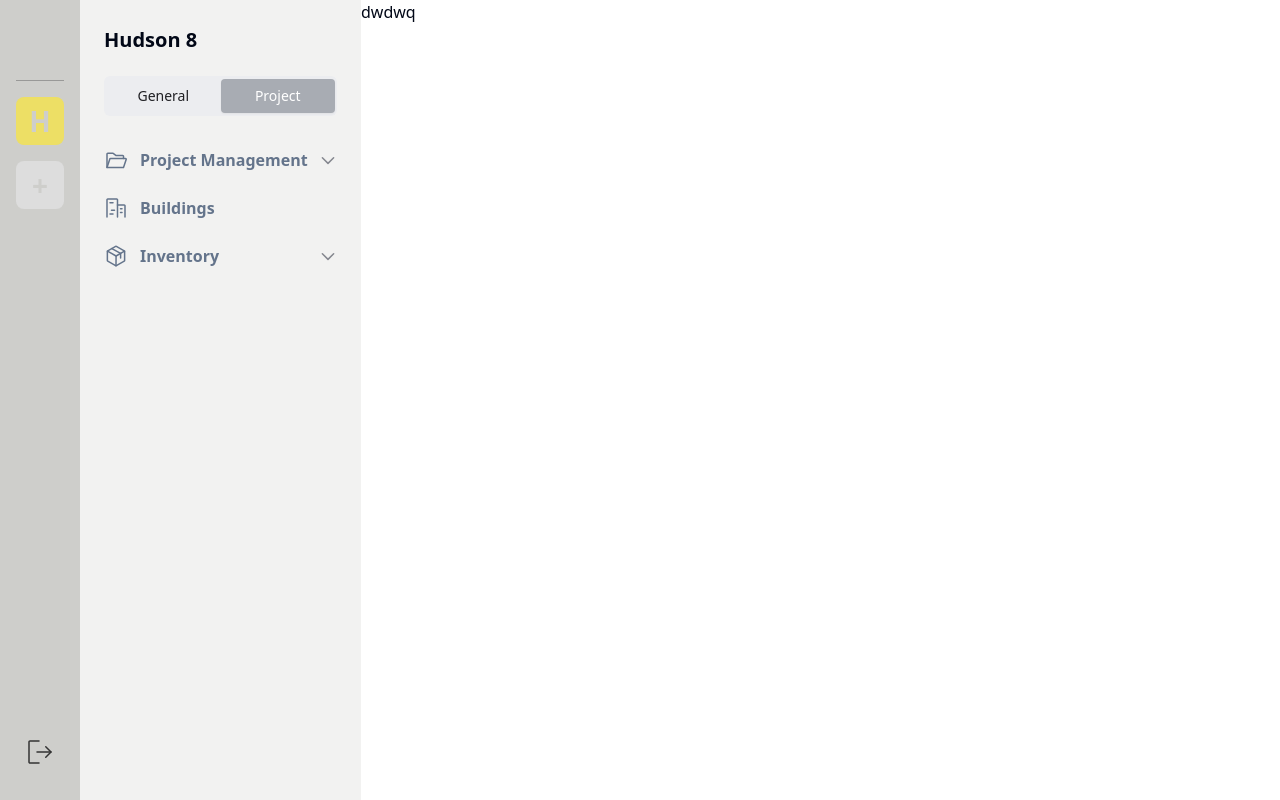
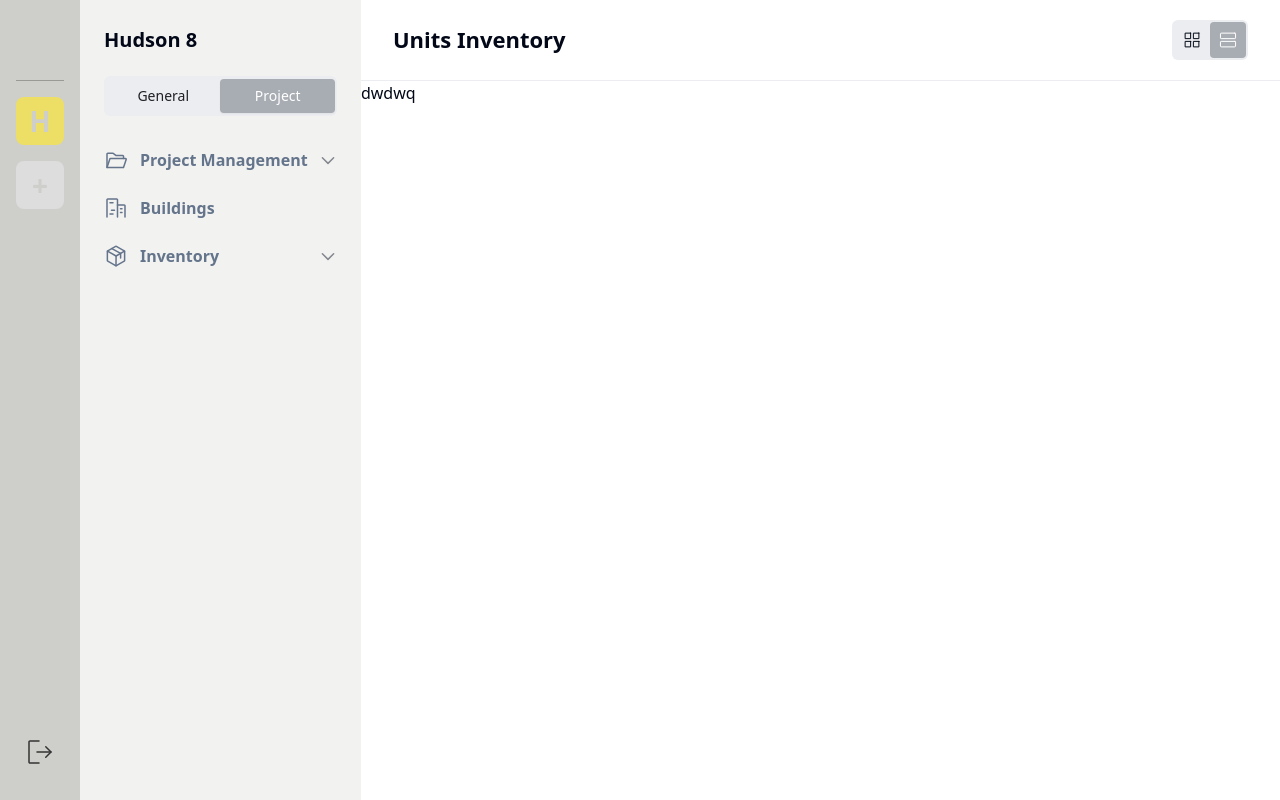
Before and after one commit to oliiaroleksandr/assignment2-inventory, a React (Vite) app: page / in a window 1280 px wide. Built offline with nearby package versions, Linux system fonts and the light colour scheme.

Commit message:
created header

```diff
--- a/package.json
+++ b/package.json
@@ -17,6 +17,8 @@
     "@radix-ui/react-select": "^2.0.0",
     "@radix-ui/react-switch": "^1.0.3",
     "@radix-ui/react-tabs": "^1.0.4",
+    "@radix-ui/react-toggle": "^1.0.3",
+    "@radix-ui/react-toggle-group": "^1.0.4",
     "class-variance-authority": "^0.7.0",
     "clsx": "^2.1.1",
     "lucide-react": "^0.395.0",
--- /dev/null
+++ b/src/components/layout/Header.tsx
@@ -0,0 +1,24 @@
+import { HardDrivesOutline, SquaresFourOutline } from "@/icons";
+import { ToggleGroup, ToggleGroupItem } from "../ui";
+
+const Header = () => {
+  return (
+    <header className="border-b border-[#ECEDF0] px-8 py-5">
+      <div className="flex items-center justify-between">
+        <h1 className="text-[1.375rem] font-bold leading-[1.27]">
+          Units Inventory
+        </h1>
+        <ToggleGroup type="single" defaultValue="2">
+          <ToggleGroupItem value="1">
+            <SquaresFourOutline />
+          </ToggleGroupItem>
+          <ToggleGroupItem value="2">
+            <HardDrivesOutline />
+          </ToggleGroupItem>
+        </ToggleGroup>
+      </div>
+    </header>
+  );
+};
+
+export default Header;
--- a/src/components/layout/Layout.tsx
+++ b/src/components/layout/Layout.tsx
@@ -1,13 +1,17 @@
 import { PropsWithChildren } from "react";
 import Sidebar from "./Sidebar";
 import Toolbar from "./Toolbar";
+import Header from "./Header";
 
 const Layout = ({ children }: PropsWithChildren) => {
   return (
     <div className="flex min-h-screen items-stretch overflow-hidden">
       <Sidebar />
       <Toolbar />
-      {children}
+      <div className="grow">
+        <Header />
+        <main>{children}</main>
+      </div>
     </div>
   );
 };
--- a/src/components/layout/Sidebar.tsx
+++ b/src/components/layout/Sidebar.tsx
@@ -2,7 +2,7 @@ import { SignOutOutline } from "@/icons";
 
 const Sidebar = () => {
   return (
-    <aside className="w-20 bg-[#CECECB] px-4 pb-8 pt-20">
+    <aside className="basis-20 bg-[#CECECB] px-4 pb-8 pt-20">
       <div className="flex h-full flex-col items-center border-t border-[#2020244D] pt-4">
         <div className="grow">
           <button className="mb-4 inline-flex h-12 w-12 items-center justify-center rounded-lg bg-[#EDDF65] text-[1.75rem] font-bold uppercase text-[#CECECB]">
--- a/src/components/layout/Toolbar.tsx
+++ b/src/components/layout/Toolbar.tsx
@@ -12,7 +12,7 @@ import {
 
 const Toolbar = () => {
   return (
-    <div className="w-[281px] bg-[#F2F2F1] px-6 pb-8 pt-7">
+    <div className="basis-[17.56rem] bg-[#F2F2F1] px-6 pb-8 pt-7">
       <h2 className="mb-6 text-[1.25rem] font-bold leading-[1.2]">Hudson 8</h2>
       <Tabs defaultValue="project">
         <TabsList className="w-full">
--- a/src/components/ui/index.ts
+++ b/src/components/ui/index.ts
@@ -2,3 +2,4 @@ export * from "./tabs";
 export * from "./accordion";
 export * from "./switch";
 export * from "./select";
+export * from "./toggle-group";
--- /dev/null
+++ b/src/components/ui/toggle-group/Toggle.tsx
@@ -0,0 +1,39 @@
+import * as React from "react";
+import * as TogglePrimitive from "@radix-ui/react-toggle";
+import { cva, type VariantProps } from "class-variance-authority";
+
+import { cn } from "@/lib/utils";
+
+const toggleVariants = cva(
+  "inline-flex items-center justify-center rounded-sm text-sm font-medium ring-offset-background transition-colors hover:bg-muted hover:text-muted-foreground focus-visible:outline-none focus-visible:ring-2 focus-visible:ring-ring focus-visible:ring-offset-2 disabled:pointer-events-none disabled:opacity-50 data-[state=on]:bg-[#A8ACB3] data-[state=on]:text-[#FFFFFF]",
+  {
+    variants: {
+      variant: {
+        default: "bg-transparent",
+      },
+      size: {
+        default: "h-9 w-9",
+      },
+    },
+    defaultVariants: {
+      variant: "default",
+      size: "default",
+    },
+  },
+);
+
+const Toggle = React.forwardRef<
+  React.ElementRef<typeof TogglePrimitive.Root>,
+  React.ComponentPropsWithoutRef<typeof TogglePrimitive.Root> &
+    VariantProps<typeof toggleVariants>
+>(({ className, variant, size, ...props }, ref) => (
+  <TogglePrimitive.Root
+    ref={ref}
+    className={cn(toggleVariants({ variant, size, className }))}
+    {...props}
+  />
+));
+
+Toggle.displayName = TogglePrimitive.Root.displayName;
+
+export { Toggle, toggleVariants };
--- /dev/null
+++ b/src/components/ui/toggle-group/ToggleGroup.tsx
@@ -0,0 +1,59 @@
+import * as React from "react"
+import * as ToggleGroupPrimitive from "@radix-ui/react-toggle-group"
+import { VariantProps } from "class-variance-authority"
+
+import { cn } from "@/lib/utils"
+import { toggleVariants } from "./Toggle"
+
+const ToggleGroupContext = React.createContext<
+  VariantProps<typeof toggleVariants>
+>({
+  size: "default",
+  variant: "default",
+})
+
+const ToggleGroup = React.forwardRef<
+  React.ElementRef<typeof ToggleGroupPrimitive.Root>,
+  React.ComponentPropsWithoutRef<typeof ToggleGroupPrimitive.Root> &
+    VariantProps<typeof toggleVariants>
+>(({ className, variant, size, children, ...props }, ref) => (
+  <ToggleGroupPrimitive.Root
+    ref={ref}
+    className={cn("flex items-center justify-center bg-[#ECEDF0] rounded-md p-0.5", className)}
+    {...props}
+  >
+    <ToggleGroupContext.Provider value={{ variant, size }}>
+      {children}
+    </ToggleGroupContext.Provider>
+  </ToggleGroupPrimitive.Root>
+));
+
+ToggleGroup.displayName = ToggleGroupPrimitive.Root.displayName
+
+const ToggleGroupItem = React.forwardRef<
+  React.ElementRef<typeof ToggleGroupPrimitive.Item>,
+  React.ComponentPropsWithoutRef<typeof ToggleGroupPrimitive.Item> &
+    VariantProps<typeof toggleVariants>
+>(({ className, children, variant, size, ...props }, ref) => {
+  const context = React.useContext(ToggleGroupContext)
+
+  return (
+    <ToggleGroupPrimitive.Item
+      ref={ref}
+      className={cn(
+        toggleVariants({
+          variant: context.variant || variant,
+          size: context.size || size,
+        }),
+        className
+      )}
+      {...props}
+    >
+      {children}
+    </ToggleGroupPrimitive.Item>
+  )
+})
+
+ToggleGroupItem.displayName = ToggleGroupPrimitive.Item.displayName
+
+export { ToggleGroup, ToggleGroupItem }
--- /dev/null
+++ b/src/components/ui/toggle-group/index.ts
@@ -0,0 +1 @@
+export * from "./ToggleGroup";
--- /dev/null
+++ b/src/icons/HardDrivesOutline.tsx
@@ -0,0 +1,26 @@
+const HardDrivesOutline = () => {
+  return (
+    <svg
+      width="22"
+      height="22"
+      viewBox="0 0 22 22"
+      fill="none"
+      xmlns="http://www.w3.org/2000/svg"
+    >
+      <path
+        d="M17.875 12.375H4.125C3.7453 12.375 3.4375 12.6828 3.4375 13.0625V17.1875C3.4375 17.5672 3.7453 17.875 4.125 17.875H17.875C18.2547 17.875 18.5625 17.5672 18.5625 17.1875V13.0625C18.5625 12.6828 18.2547 12.375 17.875 12.375Z"
+        stroke="currentColor"
+        stroke-linecap="round"
+        stroke-linejoin="round"
+      />
+      <path
+        d="M17.875 4.125H4.125C3.7453 4.125 3.4375 4.4328 3.4375 4.8125V8.9375C3.4375 9.3172 3.7453 9.625 4.125 9.625H17.875C18.2547 9.625 18.5625 9.3172 18.5625 8.9375V4.8125C18.5625 4.4328 18.2547 4.125 17.875 4.125Z"
+        stroke="currentColor"
+        stroke-linecap="round"
+        stroke-linejoin="round"
+      />
+    </svg>
+  );
+}
+
+export default HardDrivesOutline
--- /dev/null
+++ b/src/icons/SquaresFourOutline.tsx
@@ -0,0 +1,38 @@
+const SquaresFourOutline = () => {
+  return (
+    <svg
+      width="22"
+      height="22"
+      viewBox="0 0 22 22"
+      fill="none"
+      xmlns="http://www.w3.org/2000/svg"
+    >
+      <path
+        d="M9.625 4.125H4.125V9.625H9.625V4.125Z"
+        stroke="currentColor"
+        stroke-linecap="round"
+        stroke-linejoin="round"
+      />
+      <path
+        d="M17.875 4.125H12.375V9.625H17.875V4.125Z"
+        stroke="currentColor"
+        stroke-linecap="round"
+        stroke-linejoin="round"
+      />
+      <path
+        d="M9.625 12.375H4.125V17.875H9.625V12.375Z"
+        stroke="currentColor"
+        stroke-linecap="round"
+        stroke-linejoin="round"
+      />
+      <path
+        d="M17.875 12.375H12.375V17.875H17.875V12.375Z"
+        stroke="currentColor"
+        stroke-linecap="round"
+        stroke-linejoin="round"
+      />
+    </svg>
+  );
+}
+
+export default SquaresFourOutline
--- a/src/icons/index.ts
+++ b/src/icons/index.ts
@@ -4,3 +4,5 @@ export { default as FolderOpenOutline } from "./FolderOpenOutline";
 export { default as SunOutline } from "./SunOutline";
 export { default as SignOutOutline } from "./SignOutOutline";
 export { default as Buildings } from "./Buildings";
+export { default as HardDrivesOutline } from "./HardDrivesOutline";
+export { default as SquaresFourOutline } from "./SquaresFourOutline";
```
Also changed, not shown: 1 other file (tests, documents, lock files or other folders).
